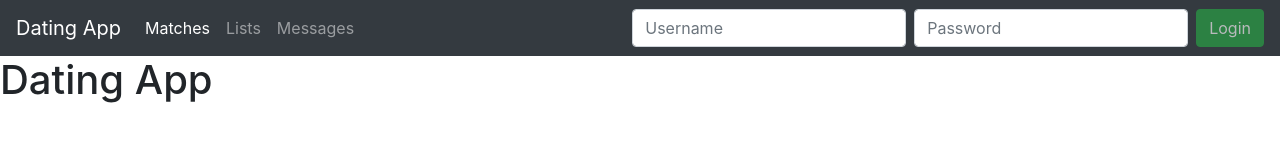
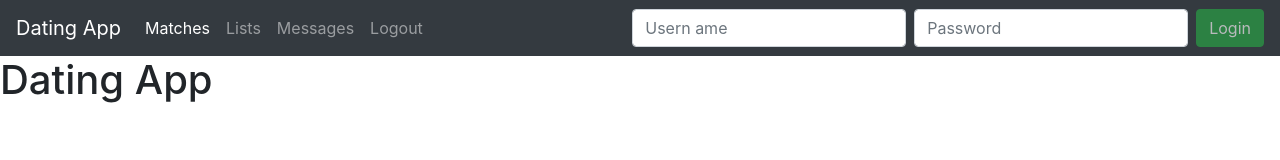
Before and after one commit to dariemcarlosdev/DatingApp-SPA, an Angular app: page / in a window 1280 px wide. Shown: the top 160 px of the page. Built offline with nearby package versions, Linux system fonts and the light colour scheme; no server answers.

Commit message:
Using *ngIf condicionally show HTML

```diff
--- a/src/app/nav/nav.component.html
+++ b/src/app/nav/nav.component.html
@@ -11,9 +11,24 @@
     <li class="nav-item">
       <a class="nav-link" href="#">Messages</a>
     </li>
+    <li class="nav-item">
+      <a class="nav-link" (click)="logout()">Logout</a>
+    </li>
   </ul>
-  <form #loginForm="ngForm" class="form-inline my-2 my-lg-0" (ngSubmit)="login()">
-    <input class="form-control mr-sm-2" type="text" name="name" placeholder="Username" required [(ngModel)]="model.name"/>
+
+  <div *ngIf="loggedIn()" class="dropdown">
+    <a class=" dropdown-toggle text-light">
+      Welcome User
+    </a>
+    <div class="dropdown-menu">
+      <a class="dropdown-item" href="#"><i class="fa fa-user"></i>Edit Profile</a>
+      <div class="dropdown-divider"></div>
+      <a class="dropdown-item" href="#"><i class="fa fa-sign-out"></i>Logout</a>
+    </div>
+  </div>
+
+  <form *ngIf="!loggedIn()" #loginForm="ngForm" class="form-inline my-2 my-lg-0" (ngSubmit)="login()">
+    <input class="form-control mr-sm-2" type="text" name="name" placeholder="Usern ame" required [(ngModel)]="model.name"/>
     <input class="form-control mr-sm-2" type="password" name="password" placeholder="Password" required [(ngModel)]="model.password"/>
     <button [disabled]="!loginForm.valid" class="btn btn-success my-2 my-sm-0" type="submit">Login</button>
   </form>
--- a/src/app/nav/nav.component.ts
+++ b/src/app/nav/nav.component.ts
@@ -4,22 +4,31 @@ import { AuthService } from '../_services/auth.service';
 @Component({
   selector: 'app-nav',
   templateUrl: './nav.component.html',
-  styleUrls: ['./nav.component.css']
+  styleUrls: ['./nav.component.css'],
 })
 export class NavComponent implements OnInit {
-model: any = {};
-  constructor(private authService: AuthService) { }
+  model: any = {};
+  constructor(private authService: AuthService) {}
 
-  ngOnInit() {
-  }
-  login(){
+  ngOnInit() {}
+  login() {
     this.authService.login(this.model).subscribe(
-      next => {
+      (next) => {
         console.log('Logged in successfully');
       },
-      error => {
-        console.log('Logged in error');
+      (error) => {
+        console.log('Login failed');
       }
-      );
+    );
+  }
+
+  loggedIn() {
+    const token = localStorage.getItem('token');
+    return !!token;
+  }
+
+  logout() {
+    localStorage.removeItem('token');
+    console.log('logged out');
   }
 }
```
